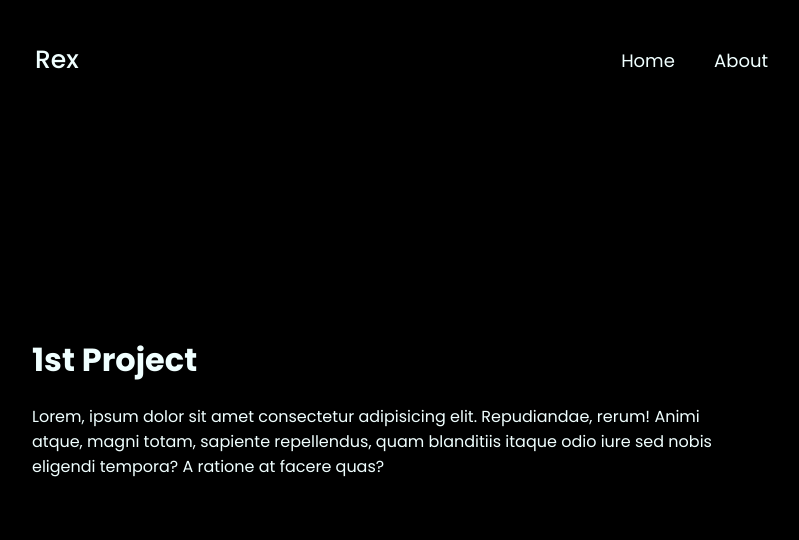
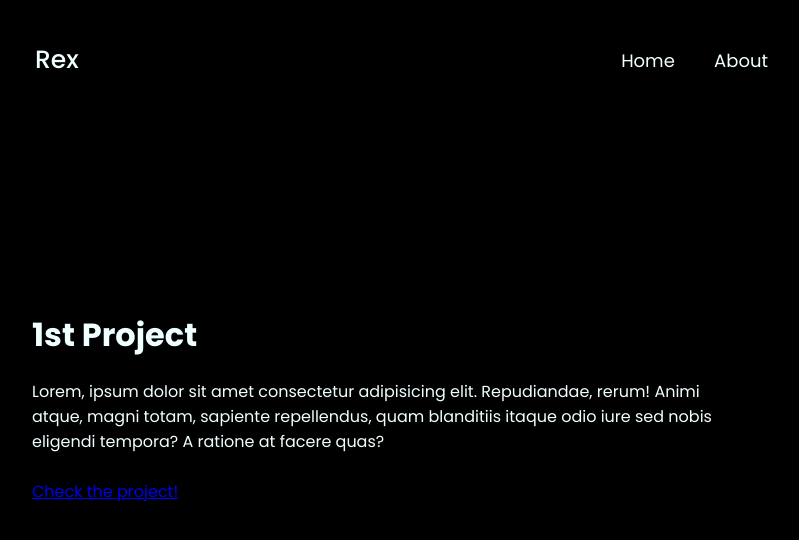
Before and after one commit to achjoox/test-blog, a plain HTML site: page 1st-project.html in a window 1280 px wide. Shown: the whole page, without its empty margins (256-1055 px from the left). Drawn offline with Linux system fonts and the light colour scheme.

Commit message:
adding button for directing to my project

```diff
--- a/1st-project.html
+++ b/1st-project.html
@@ -21,6 +21,10 @@
             <h1>1st Project</h1>
             <br>
             <p>Lorem, ipsum dolor sit amet consectetur adipisicing elit. Repudiandae, rerum! Animi atque, magni totam, sapiente repellendus, quam blanditiis itaque odio iure sed nobis eligendi tempora? A ratione at facere quas?</p>
+            <br>
+            <div class="project-button">
+                <a href="#">Check the project!</a>
+            </div>
         </div>
     </section>
 </body>
```
